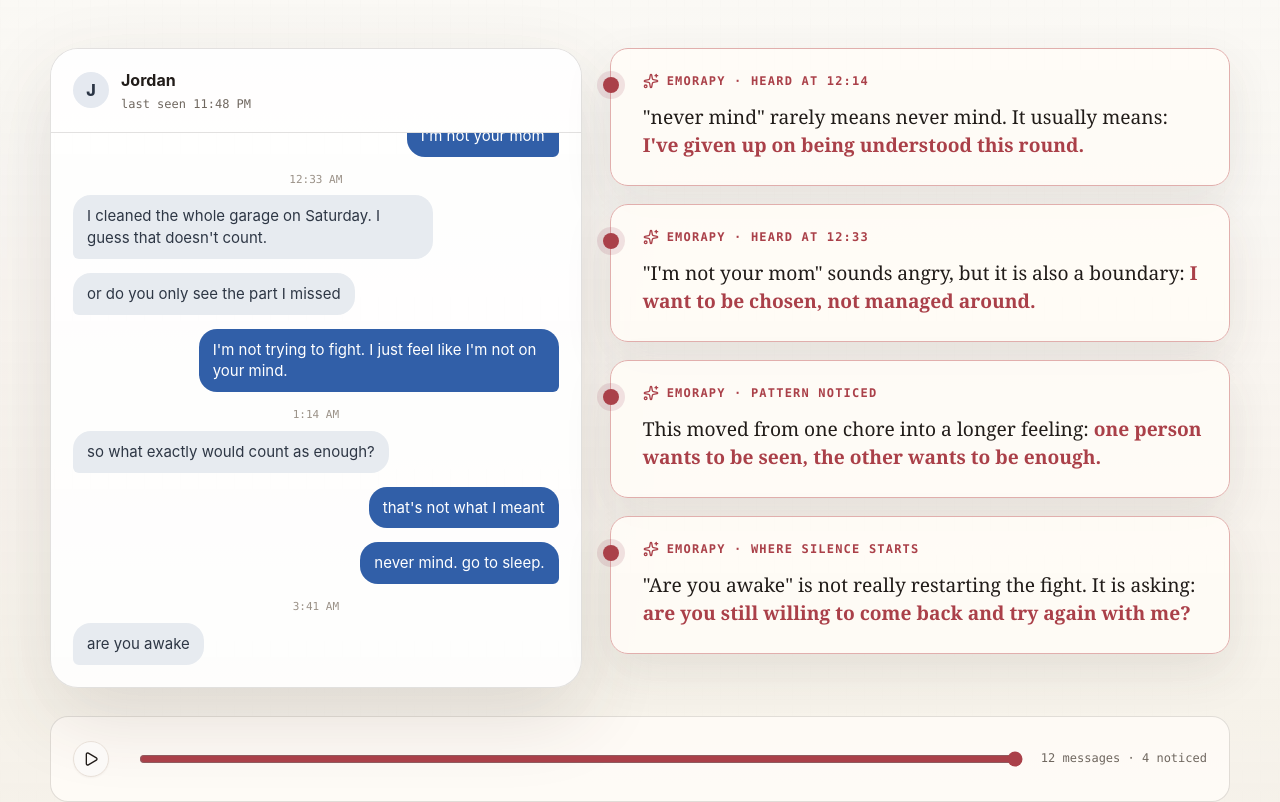
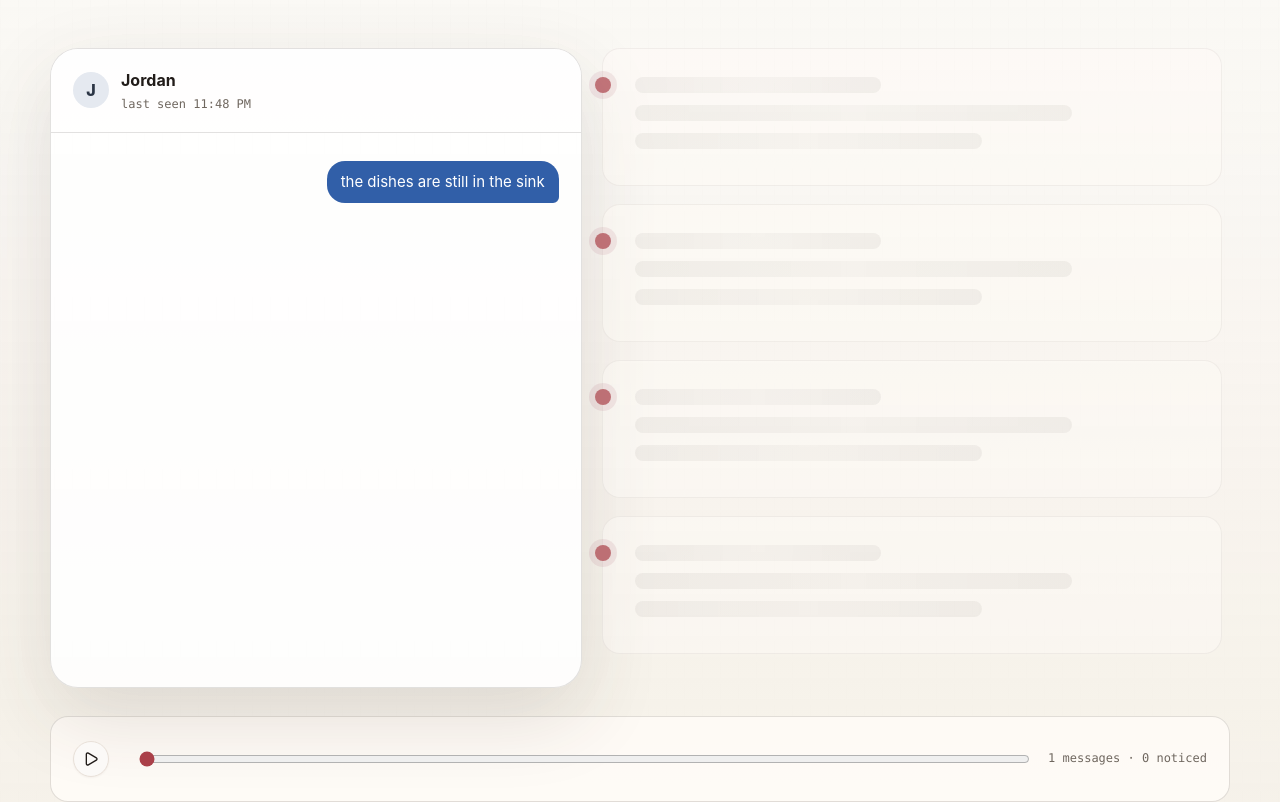
Before and after one commit to Alex0158/emorapy, a React (Vite) app in the folder frontend/: page / in a window 1280 px wide. Shown: the part 1406-2208 px from the top of the page. Built offline with nearby package versions, Linux system fonts and the light colour scheme; no server answers; a web font is replaced by a local one; what @cj/api-client would draw is missing.

Commit message:
Reveal landing demo notes progressively

```diff
--- a/frontend/src/pages/Home/components/ListeningDemo.css
+++ b/frontend/src/pages/Home/components/ListeningDemo.css
@@ -118,6 +118,7 @@
   justify-content: flex-start;
   gap: 14px;
   overflow-y: auto;
+  scroll-behavior: smooth;
   scrollbar-color: rgba(52, 43, 37, 0.22) transparent;
   scrollbar-width: thin;
 }
@@ -134,6 +135,7 @@
 .conversation-row.visible {
   opacity: 1;
   transform: translateY(0);
+  animation: message-rise 0.28s ease both;
 }
 
 .conversation-row.me {
@@ -187,7 +189,7 @@
   border-radius: 18px;
   background: rgba(255, 252, 247, 0.92);
   box-shadow: 0 18px 48px rgba(61, 50, 41, 0.1);
-  opacity: 0.38;
+  opacity: 0.72;
   transform: translateX(-8px);
   transition: opacity 0.26s ease, transform 0.26s ease, border-color 0.26s ease;
 }
@@ -196,6 +198,13 @@
   opacity: 1;
   transform: translateX(0);
   border-color: color-mix(in oklch, var(--demo-accent), white 58%);
+  animation: note-reveal 0.3s ease both;
+}
+
+.listening-note.pending {
+  border-color: rgba(52, 43, 37, 0.08);
+  background: rgba(255, 252, 247, 0.52);
+  box-shadow: none;
 }
 
 .listening-note-dot {
@@ -235,6 +244,31 @@
   font-weight: 800;
 }
 
+.listening-note-placeholder {
+  display: grid;
+  gap: 12px;
+  padding-top: 6px;
+}
+
+.listening-note-placeholder span {
+  display: block;
+  height: 16px;
+  border-radius: 999px;
+  background: linear-gradient(90deg, rgba(52, 43, 37, 0.08), rgba(52, 43, 37, 0.045), rgba(52, 43, 37, 0.08));
+}
+
+.listening-note-placeholder span:nth-child(1) {
+  width: 44%;
+}
+
+.listening-note-placeholder span:nth-child(2) {
+  width: 78%;
+}
+
+.listening-note-placeholder span:nth-child(3) {
+  width: 62%;
+}
+
 .listening-controls {
   max-width: 1180px;
   min-height: 86px;
@@ -247,6 +281,30 @@
   border: 1px solid var(--demo-line);
   border-radius: 18px;
   background: rgba(255, 252, 247, 0.88);
+}
+
+@keyframes message-rise {
+  from {
+    opacity: 0;
+    transform: translateY(8px);
+  }
+
+  to {
+    opacity: 1;
+    transform: translateY(0);
+  }
+}
+
+@keyframes note-reveal {
+  from {
+    opacity: 0;
+    transform: translateX(-10px);
+  }
+
+  to {
+    opacity: 1;
+    transform: translateX(0);
+  }
 }
 
 .listening-play-button {
--- a/frontend/src/pages/Home/components/ListeningDemo.tsx
+++ b/frontend/src/pages/Home/components/ListeningDemo.tsx
@@ -20,6 +20,7 @@ type DemoNote = {
 };
 
 const AUTO_ADVANCE_MS = 1800;
+const INITIAL_FRAME = 1;
 
 function getMessages(): DemoMessage[] {
   return [
@@ -75,7 +76,7 @@ const ListeningDemo = () => {
   const messages = useMemo(getMessages, []);
   const notes = useMemo(getNotes, []);
   const threadRef = useRef<HTMLDivElement>(null);
-  const [frame, setFrame] = useState(messages.length);
+  const [frame, setFrame] = useState(INITIAL_FRAME);
   const [playing, setPlaying] = useState(false);
 
   useEffect(() => {
@@ -83,7 +84,7 @@ const ListeningDemo = () => {
 
     const timer = window.setInterval(() => {
       setFrame((current) => {
-        if (current >= messages.length) return 1;
+        if (current >= messages.length) return INITIAL_FRAME;
         return current + 1;
       });
     }, AUTO_ADVANCE_MS);
@@ -94,6 +95,10 @@ const ListeningDemo = () => {
   useEffect(() => {
     const thread = threadRef.current;
     if (!thread) return;
+    if (typeof thread.scrollTo === 'function') {
+      thread.scrollTo({ top: thread.scrollHeight, behavior: 'smooth' });
+      return;
+    }
     thread.scrollTop = thread.scrollHeight;
   }, [frame]);
 
@@ -135,8 +140,10 @@ const ListeningDemo = () => {
           {notes.map((note) => {
             const visible = note.at <= frame;
             return (
-              <article key={note.id} className={`listening-note ${visible ? 'visible' : ''}`}>
+              <article key={note.id} className={`listening-note ${visible ? 'visible' : 'pending'}`} aria-hidden={!visible}>
                 <div className="listening-note-dot" aria-hidden="true" />
+                {visible ? (
+                  <>
                     <div className="listening-note-label">
                       <Sparkles className="size-4" aria-hidden="true" />
                       <span>{note.label}</span>
@@ -145,6 +152,14 @@ const ListeningDemo = () => {
                       {note.text}
                       <strong>{note.emphasis}</strong>
                     </p>
+                  </>
+                ) : (
+                  <div className="listening-note-placeholder" aria-hidden="true">
+                    <span />
+                    <span />
+                    <span />
+                  </div>
+                )}
               </article>
             );
           })}
```
Also changed, not shown: 2 other files (tests, documents, lock files or other folders). Lines whose indentation alone changed are shown as unchanged.
